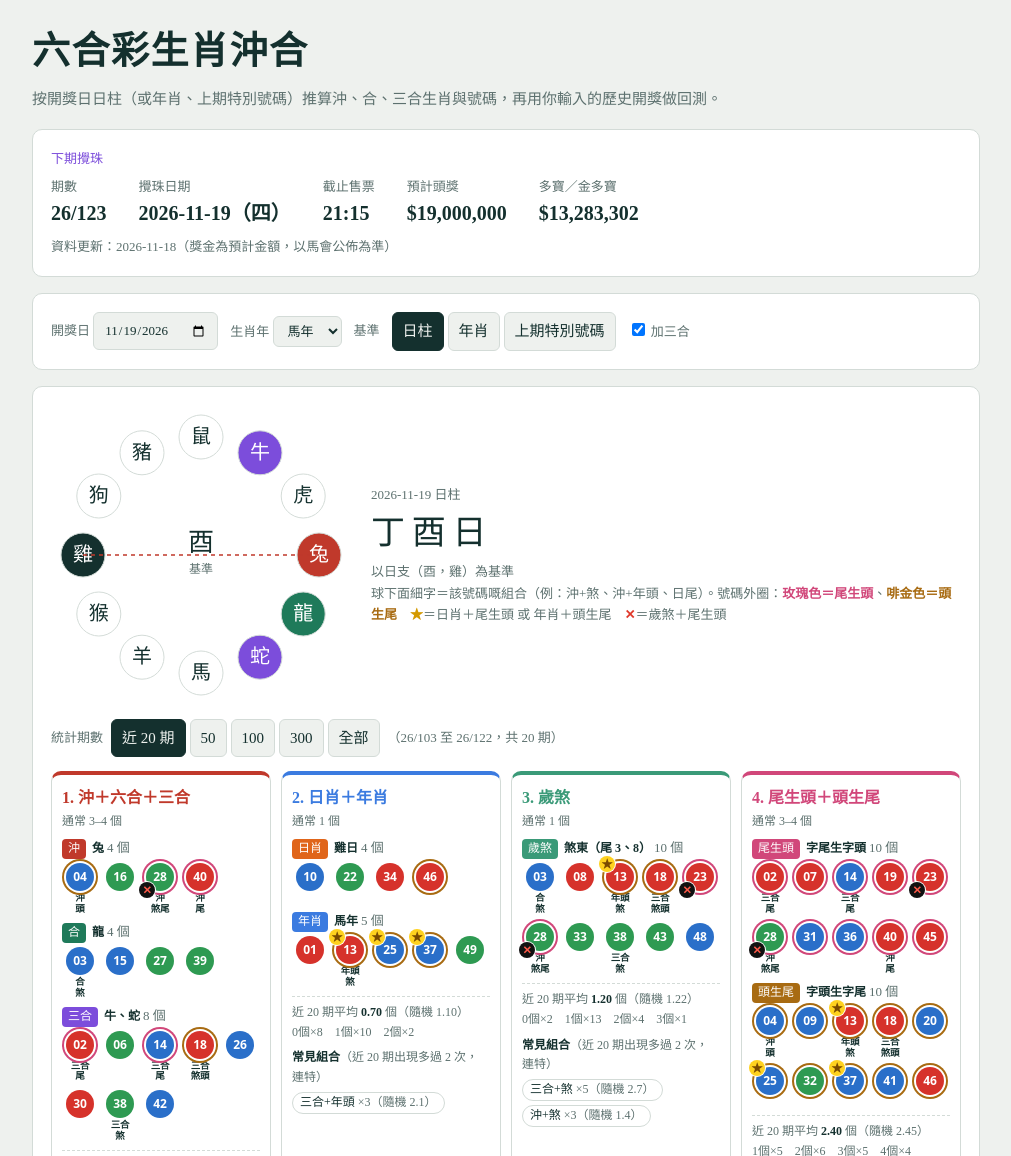
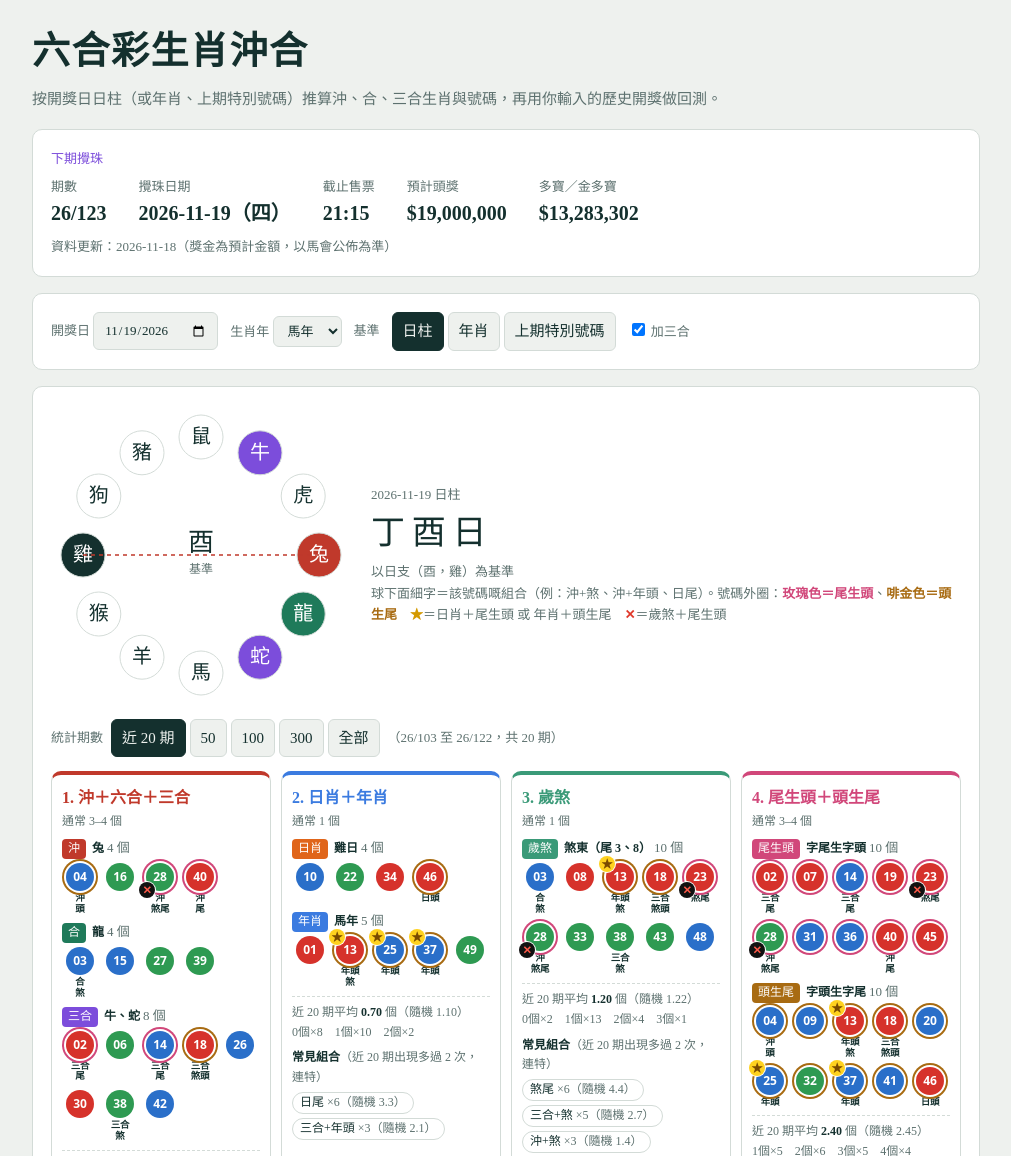
Before and after one commit to andyw1112/Mark6, a plain HTML site: page index.html in a window 1280 px wide. Shown: the top 1156 px of the page, without its empty margins (134-1145 px from the left). Drawn offline with Linux system fonts and the light colour scheme.

Commit message:
Count 日/年/煞 + 尾/頭 pairs (年頭, 日尾, 煞尾) as combos on their own
Co-Authored-By: Claude Opus 5.5 <noreply@anthropic.com>
Claude-Session: https://claude.ai/code/session_016ehdpHJ7NdKrrZipgsi1K4

```diff
--- a/index.html
+++ b/index.html
@@ -306,7 +306,8 @@ function lab(n,c){
   if(g2){p.push(g2+wt);used=!!wt}
   if(ss){p.push("煞"+(used?"":wt));if(wt)used=true}
   if(wt&&!used)p.push(wt);
-  return{t:p.join("+"),k:p.length}}
+  /* k＝涉及幾多組（沖合／日年／煞／尾頭）：年頭、日尾、煞尾 本身已經係 2 組組合 */
+  return{t:p.join("+"),k:(g1?1:0)+((dd||yy)?1:0)+(ss?1:0)+(wt?1:0)}}
 function ctxOf(x){return{c:x.P.c.n,h:x.P.h.n,s:$("san").checked?x.P.s.n:[],D:x.D,Y:x.Y,S:x.SN}}
 var GRP=[
  {id:1,nm:"沖＋六合＋三合",gc:"var(--chong)",rg:[3,4],tip:"通常 3–4 個",in:function(n,c){return c.c.indexOf(n)>-1||c.h.indexOf(n)>-1||c.s.indexOf(n)>-1}},
```
